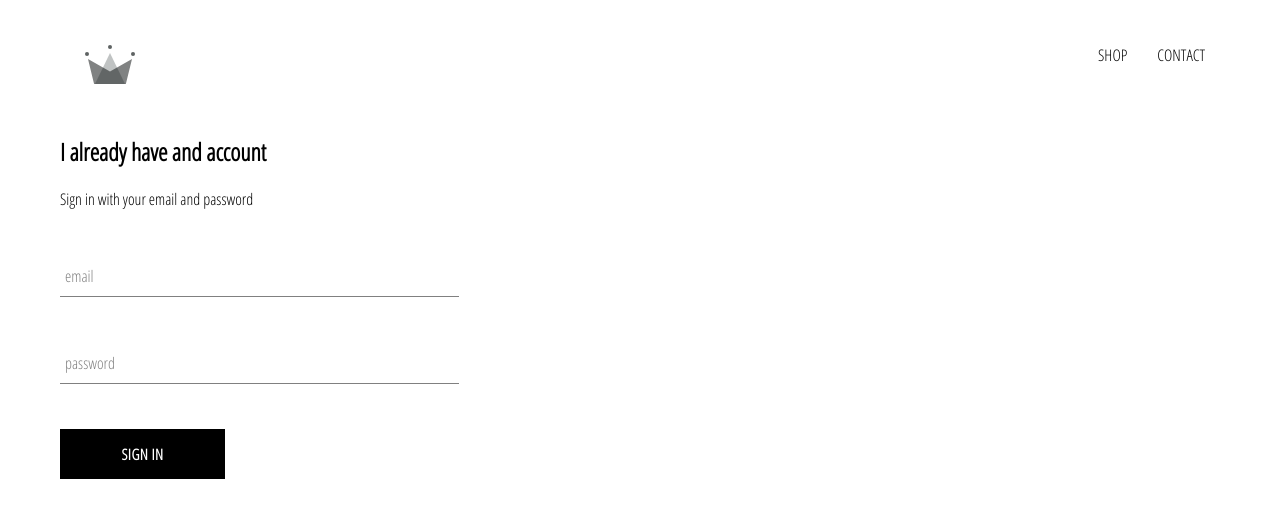
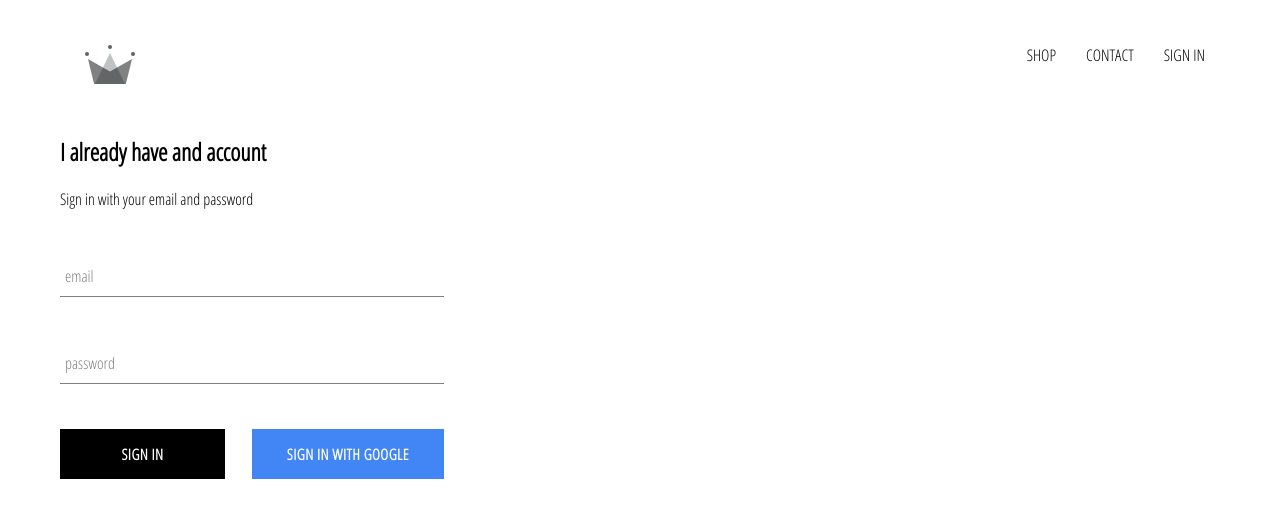
Before and after one commit to bltt84/crown-clothing, a React (Create React App) app: page /signin in a window 1280 px wide. Shown: the top 518 px of the page. Built offline with nearby package versions, Linux system fonts and the light colour scheme; no server answers.

Commit message:
integrated firebase into application, created sign in page sign in with component and sign in with google

```diff
--- a/package.json
+++ b/package.json
@@ -1,4 +1,5 @@
 {
+  "homepage": "https://bltt84.github.io/crown-clothing",
   "name": "crown-clothing",
   "version": "0.1.0",
   "private": true,
@@ -6,6 +7,7 @@
     "@testing-library/jest-dom": "^5.11.9",
     "@testing-library/react": "^11.2.5",
     "@testing-library/user-event": "^12.6.3",
+    "firebase": "^8.2.6",
     "node-sass": "^5.0.0",
     "react": "^17.0.1",
     "react-dom": "^17.0.1",
@@ -15,6 +17,8 @@
     "web-vitals": "^1.1.0"
   },
   "scripts": {
+    "predeploy": "npm run build",
+    "deploy": "gh-pages -d build",
     "start": "react-scripts start",
     "build": "react-scripts build",
     "test": "react-scripts test",
--- a/src/App.css
+++ b/src/App.css
@@ -7,3 +7,7 @@
     text-decoration: none;
     color: #000;
 }
+
+* {
+    box-sizing: border-box;
+}
--- a/src/App.js
+++ b/src/App.js
@@ -1,17 +1,40 @@
 import './App.css';
+import React from 'react';
 import { BrowserRouter, Switch, Route } from "react-router-dom";
 
 import HomePage from './pages/homepage/homepage.component';
 import ShopPage from './pages/shop/shop.component';
 import Header from './components/header/header.component';
 import SignInAndSignUpPage from './pages/sign-in-and-sign-up/sign-in-and-sign-up.component';
+import { auth } from './firebase/firebase.utils';
 
+class App extends React.Component {
+  constructor(props) {
+    super(props);
 
-function App() {
+    this.state = {
+      currentUser: null
+    }
+  }
+
+  unsubscribeFromAuth = null;
+
+  componentDidMount() {
+    this.unsubscribeFromAuth = auth.onAuthStateChanged(user => {
+      this.setState({ currentUser: user });
+      console.log(user);
+    })
+  }
+
+  componentWillUnmount() {
+    this.unsubscribeFromAuth();
+  }
+
+  render() {
     return (
       <BrowserRouter >
         <div>
-        <Header />
+          <Header currentUser={ this.state.currentUser } />
           <Switch>
             <Route exact path='/' component={ HomePage } />
             <Route exact path='/shop' component={ ShopPage } />
@@ -22,5 +45,6 @@
       </BrowserRouter>
     );
   }
+}
 
 export default App;
--- a/src/components/custom-button/custom-button.component.jsx
+++ b/src/components/custom-button/custom-button.component.jsx
@@ -2,9 +2,9 @@
 
 import './custom-button.styles.scss';
 
-const CustomButton = ({ children, ...otherProps }) => (
+const CustomButton = ({ children, isGoogleSignIn, ...otherProps }) => (
     <button
-    className="custom-button"
+    className={`${isGoogleSignIn ? 'google-sign-in' : ''} custom-button`}
     {...otherProps}
     >
         { children }
--- a/src/components/custom-button/custom-button.styles.scss
+++ b/src/components/custom-button/custom-button.styles.scss
@@ -19,4 +19,12 @@
         color: #000;
         border: 1px solid #000;
     }
+    &.google-sign-in {
+        background-color: #4285f4;
+        color: #fff;
+        &:hover {
+          background-color: #357ae8;
+          border: none;
+        }
+      }
 }
--- a/src/components/header/header.component.jsx
+++ b/src/components/header/header.component.jsx
@@ -1,11 +1,12 @@
 import React from 'react';
 import { Link } from 'react-router-dom';
 
+import { auth } from '../../firebase/firebase.utils';
 import { ReactComponent as Logo } from '../../assets/crown.svg';
 
 import './header.styles.scss';
 
-const Header = () => (
+const Header = ({ currentUser }) => (
     <div className="header">
         <Link to="/" className='logo-container'>
             <Logo className='logo' />
@@ -17,6 +18,12 @@
             <Link className='option' to='/shop'>
                 CONTACT
             </Link>
+            {
+                currentUser ?
+                <div className='option' onClick={() => auth.signOut() }>SIGN OUT</div>
+                :
+                <Link className='option' to='/signin'>SIGN IN</Link>
+            }
         </div>
     </div>
 )
--- a/src/components/header/header.styles.scss
+++ b/src/components/header/header.styles.scss
@@ -20,6 +20,8 @@
 
       .option {
         padding: 10px 15px;
+        cursor: pointer;
       }
     }
+
   }
--- a/src/components/sign-in/sign-in.component.jsx
+++ b/src/components/sign-in/sign-in.component.jsx
@@ -2,6 +2,8 @@
 
 import FormInput from '../form-input/form-input.component';
 import CustomButton from '../custom-button/custom-button.component';
+
+import { signInWithGoogle } from '../../firebase/firebase.utils';
 
 import './sign-in.styles.scss';
 
@@ -51,8 +53,10 @@
                     label="password"
                     required
                     />
-
-                    <CustomButton type="submit" >Sign In</CustomButton>
+                    <div className="buttons">
+                        <CustomButton type="submit" >Sign In</CustomButton>
+                        <CustomButton onClick={ signInWithGoogle } isGoogleSignIn>{' '} Sign In With Google { ' ' }</CustomButton>
+                    </div>
                 </form>
             </div>
         )
--- a/src/components/sign-in/sign-in.styles.scss
+++ b/src/components/sign-in/sign-in.styles.scss
@@ -6,4 +6,9 @@
     .title {
         margin: 10px 0;
     }
+
+    .buttons {
+        display: flex;
+        justify-content: space-between;
+    }
 }
--- /dev/null
+++ b/src/firebase/firebase.utils.js
@@ -0,0 +1,24 @@
+import firebase from 'firebase/app';
+import 'firebase/firestore'; // Import database
+import 'firebase/auth'; // Import Authenticate
+
+const config = {
+    apiKey: "AIzaSyC2cOBbsk3DnwOInv8clxtU5IQXkbhm1i0",
+    authDomain: "crown-db-4e332.firebaseapp.com",
+    projectId: "crown-db-4e332",
+    storageBucket: "crown-db-4e332.appspot.com",
+    messagingSenderId: "27334121855",
+    appId: "1:27334121855:web:7baa3417cca0cbcce8624a",
+    measurementId: "G-NN4VFSZFRY"
+  };
+
+  firebase.initializeApp(config);
+
+  export const auth = firebase.auth(); // export Authenticate
+  export const firestore = firebase.firestore(); // export database;
+
+  const provider = new firebase.auth.GoogleAuthProvider(); // give Access to this new Google auth provider class from the authentication library.
+  provider.setCustomParameters({ prompt: ' ' }); // Trigger google pop-up when ever we use this Google auth
+  export const signInWithGoogle = () => auth.signInWithPopup(provider);
+
+  export default firebase;
```
Also changed, not shown: 1 other file (tests, documents, lock files or other folders). Lines whose indentation alone changed are shown as unchanged.
